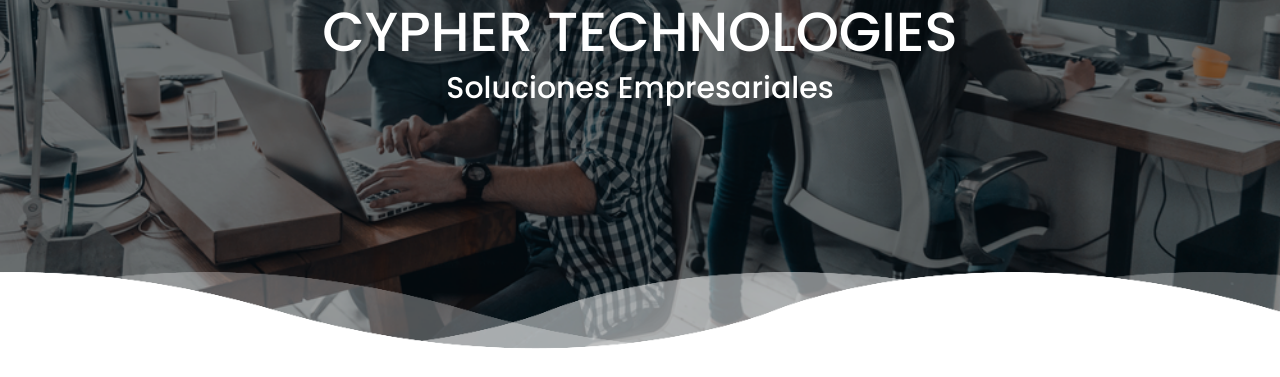
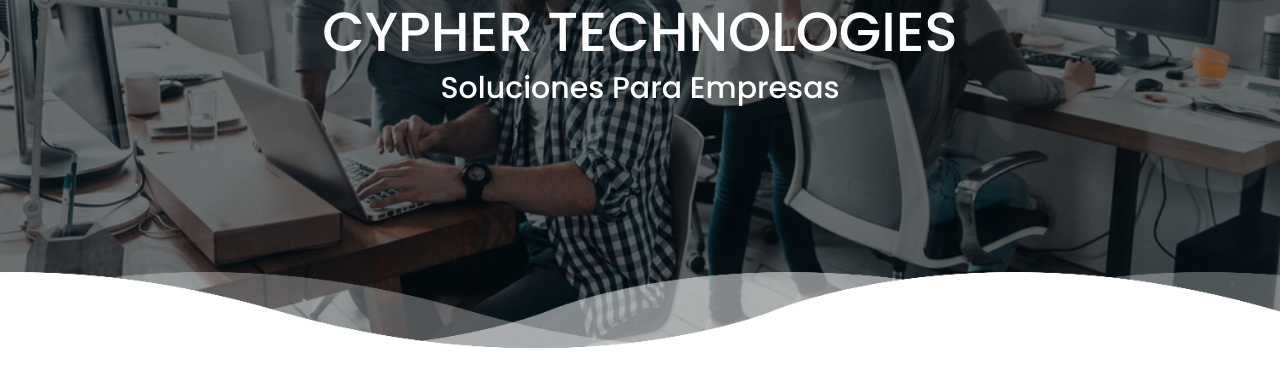
Before and after one commit to frank049/website, a plain HTML site: page index.html in a window 1280 px wide. Shown: the part 423-800 px from the top of the page. Drawn offline with nearby package versions, Linux system fonts and the light colour scheme.

Commit message:
Cambios titulos

```diff
--- a/index.html
+++ b/index.html
@@ -37,7 +37,7 @@
   <section id="home" class="home">
     <a></a><img src="./images/logo.png" alt=""></a>
     <h1>CYPHER TECHNOLOGIES</h1>
-      <h2>Soluciones empresariales</h2>
+      <h2>Soluciones para empresas</h2>
     <div class="wave wave1"></div>
     <div class="wave wave2"></div>
     <div class="wave wave3"></div>
```
